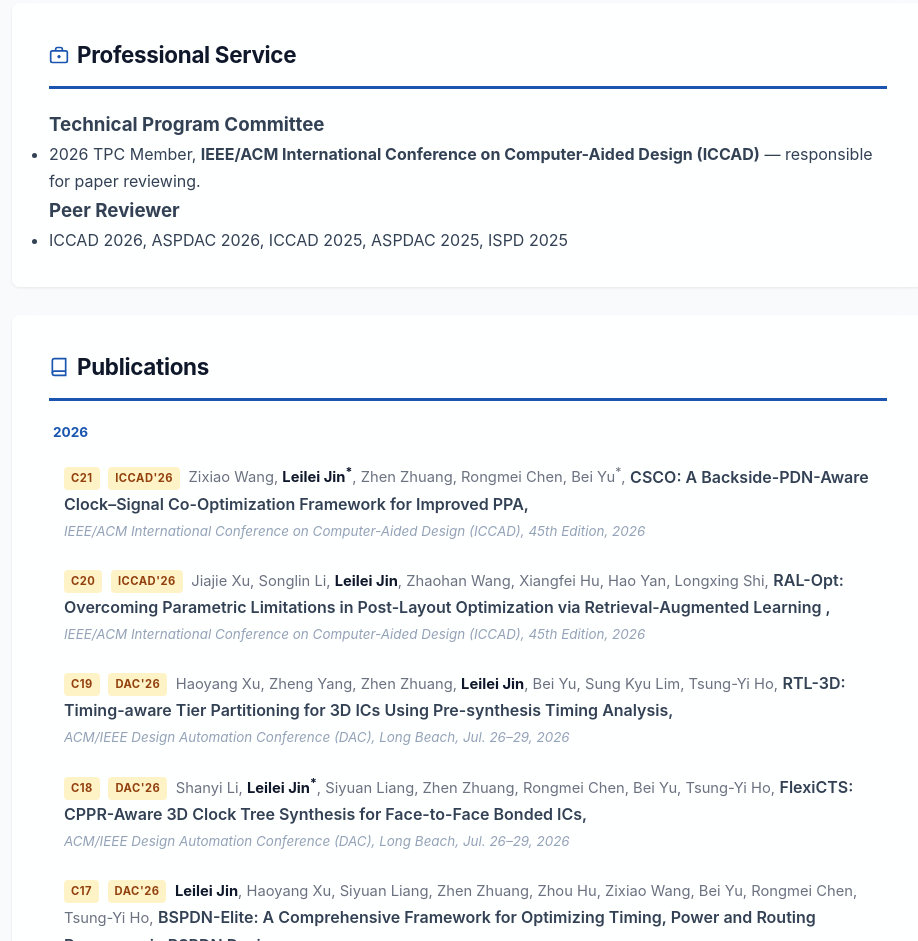
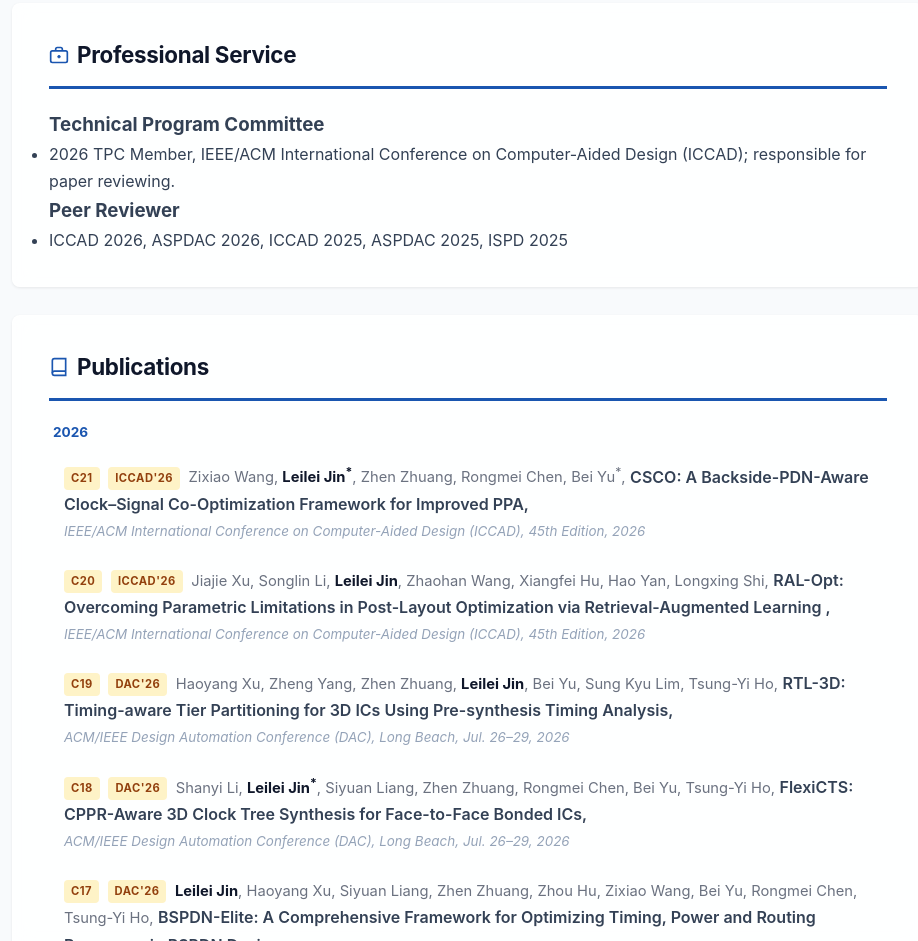
Before and after one commit to leileijin/leileijin.github.io, a plain HTML site: page index.html in a window 1280 px wide. Shown: the part 1827-2768 px from the top of the page, without its empty margins (172-1090 px from the left). Drawn offline with Linux system fonts and the light colour scheme.

Commit message:
Fix formatting of TPC Member role description

```diff
--- a/index.html
+++ b/index.html
@@ -157,7 +157,7 @@
       <ul class="timeline-list">
         <li>
           <time>2026</time>
-          TPC Member, <strong>IEEE/ACM International Conference on Computer-Aided Design (ICCAD)</strong> &mdash; responsible for paper reviewing.
+          TPC Member, IEEE/ACM International Conference on Computer-Aided Design (ICCAD); responsible for paper reviewing.
         </li>
       </ul>
     </div>
```
